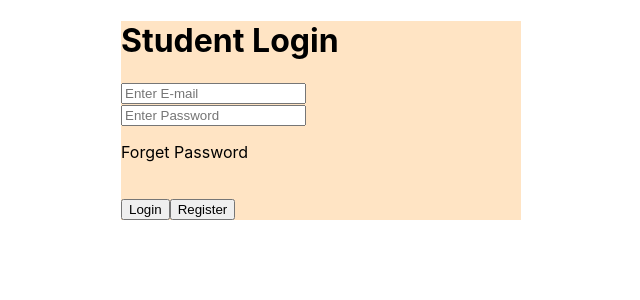
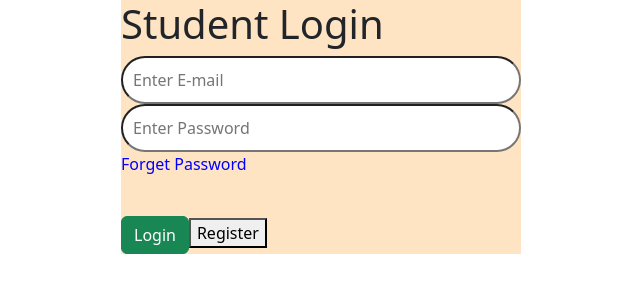
Before and after one commit to Leejith/LibraryManagement-Frontend, a React (Create React App) app: page /StudentLogin in a window 1280 px wide. Shown: the top 300 px of the page, without its empty margins (391-1031 px from the left). Built offline with nearby package versions, Linux system fonts and the light colour scheme.

Commit message:
button changed

```diff
--- a/package.json
+++ b/package.json
@@ -6,6 +6,7 @@
     "@testing-library/jest-dom": "^5.17.0",
     "@testing-library/react": "^13.4.0",
     "@testing-library/user-event": "^13.5.0",
+    "bootstrap": "^5.3.3",
     "react": "^18.3.1",
     "react-dom": "^18.3.1",
     "react-router-dom": "^6.26.1",
--- a/src/App.js
+++ b/src/App.js
@@ -3,6 +3,8 @@ import './App.css';
 import StudentLogin from './Components/Students/StudentLogin';
 import{BrowserRouter,Routes,Route} from 'react-router-dom'
 import StaffLogin from './Components/Staff/StaffLogin';
+import'bootstrap/dist/css/bootstrap.min.css'
+import'bootstrap/dist/js/bootstrap.bundle.min.js'
 
 function App() {
   return (
--- a/src/Assets/Styles/StudenLogin.css
+++ b/src/Assets/Styles/StudenLogin.css
@@ -6,5 +6,19 @@
     position: relative;
     left: 40%;
     width: 400px;
-    align-items: center;
+    /* align-items: center; */
 }
+#mail{
+    padding: 10px 10px;
+    border-radius: 30px;
+    width: 400px;
+}
+#pass{
+    padding: 10px 10px;
+    border-radius: 30px;
+    width: 400px;
+}
+#fpass{
+    color: blue;
+
+}
--- a/src/Components/Students/StudentLogin.js
+++ b/src/Components/Students/StudentLogin.js
@@ -5,14 +5,12 @@ function StudentLogin() {
   return (
     <div className='main'>
         <div className='log'>
-        <form >
         <h1>Student Login</h1>
         <input type='email' placeholder='Enter E-mail' id='mail'/><br/>
         <input type='password' placeholder='Enter Password' id='pass'/><br/>
         <p id='fpass'>Forget Password</p><br/>
-        <button>Login</button>
+        <button type="button" class="btn btn-success">Login</button>
         <button>Register</button>
-        </form>
         </div>
     </div>
   )
```
Also changed, not shown: 1 other file (tests, documents, lock files or other folders).
